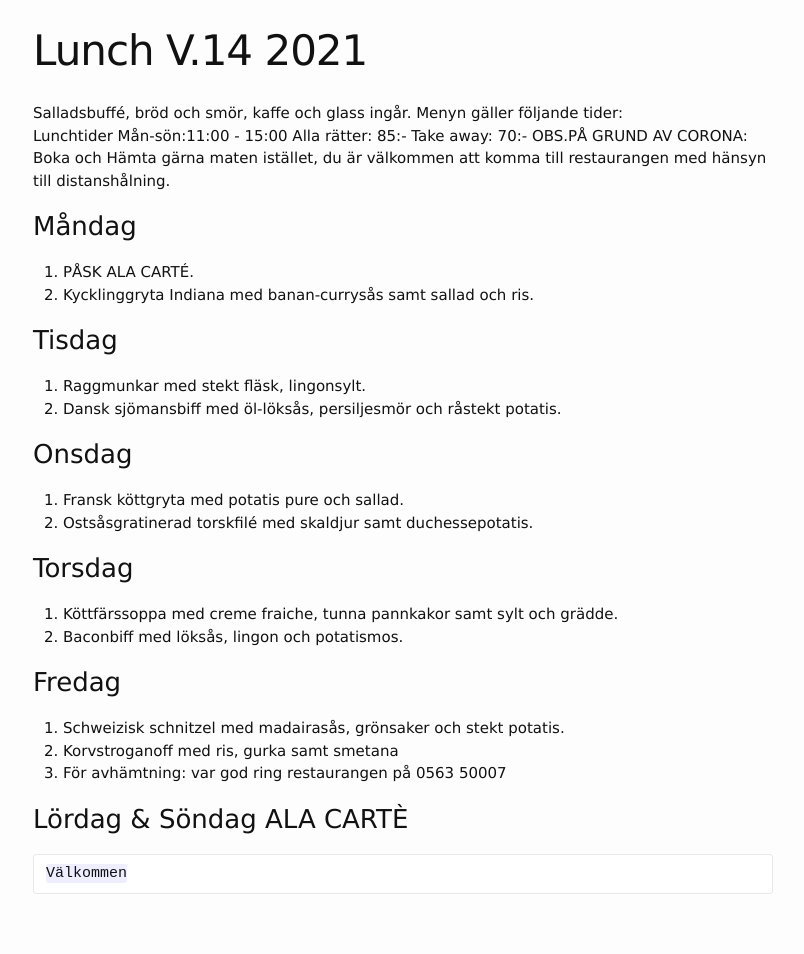
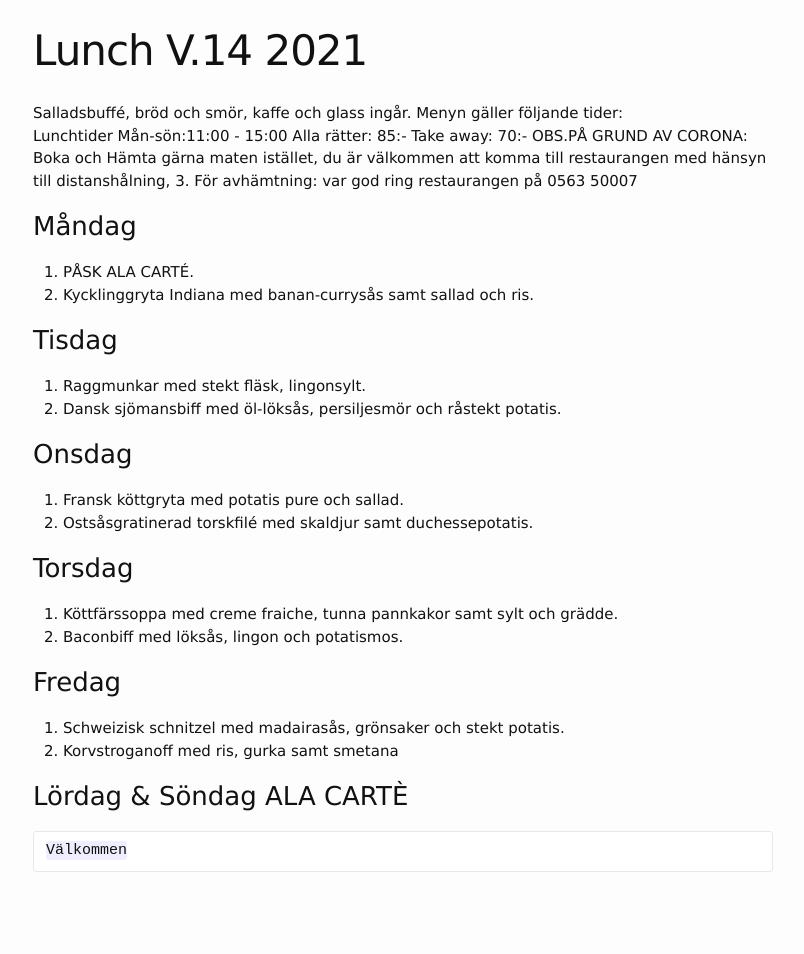
Before and after one commit to FarInn62/farinn62.github.io, a Jekyll site: the page built from lunch.md, in a window 1280 px wide. Shown: the whole page, without its empty margins (237-1041 px from the left). Built offline with Jekyll 4.4.1, drawn with Linux system fonts in a browser that asks for light colours; after the commit the page ends 932 px from its top, so only the background shows below that; part of the change alters nothing that is shown.

Commit message:
Update lunch.md

```diff
--- a/lunch.md
+++ b/lunch.md
@@ -8,7 +8,7 @@ Salladsbuffé, bröd och smör, kaffe och glass ingår.
 Menyn gäller följande tider:
 Lunchtider  Mån-sön:11:00 - 15:00
 Alla rätter: 85:- Take away: 70:-
-OBS.PÅ GRUND AV CORONA: Boka och Hämta gärna maten istället, du är välkommen att komma till restaurangen med hänsyn till distanshålning.
+OBS.PÅ GRUND AV CORONA: Boka och Hämta gärna maten istället, du är välkommen att komma till restaurangen med hänsyn till distanshålning, 3. För avhämtning: var god ring restaurangen på 0563 50007
 
 ### Måndag
 1. PÅSK ALA CARTÉ.
@@ -29,7 +29,6 @@ OBS.PÅ GRUND AV CORONA: Boka och Hämta gärna maten istället, du är välkomm
 ### Fredag
 1. Schweizisk schnitzel med madairasås, grönsaker och stekt potatis.
 2. Korvstroganoff med ris, gurka samt smetana
-3. För avhämtning: var god ring restaurangen på 0563 50007
 
 
 ### Lördag & Söndag ALA CARTÈ
```
